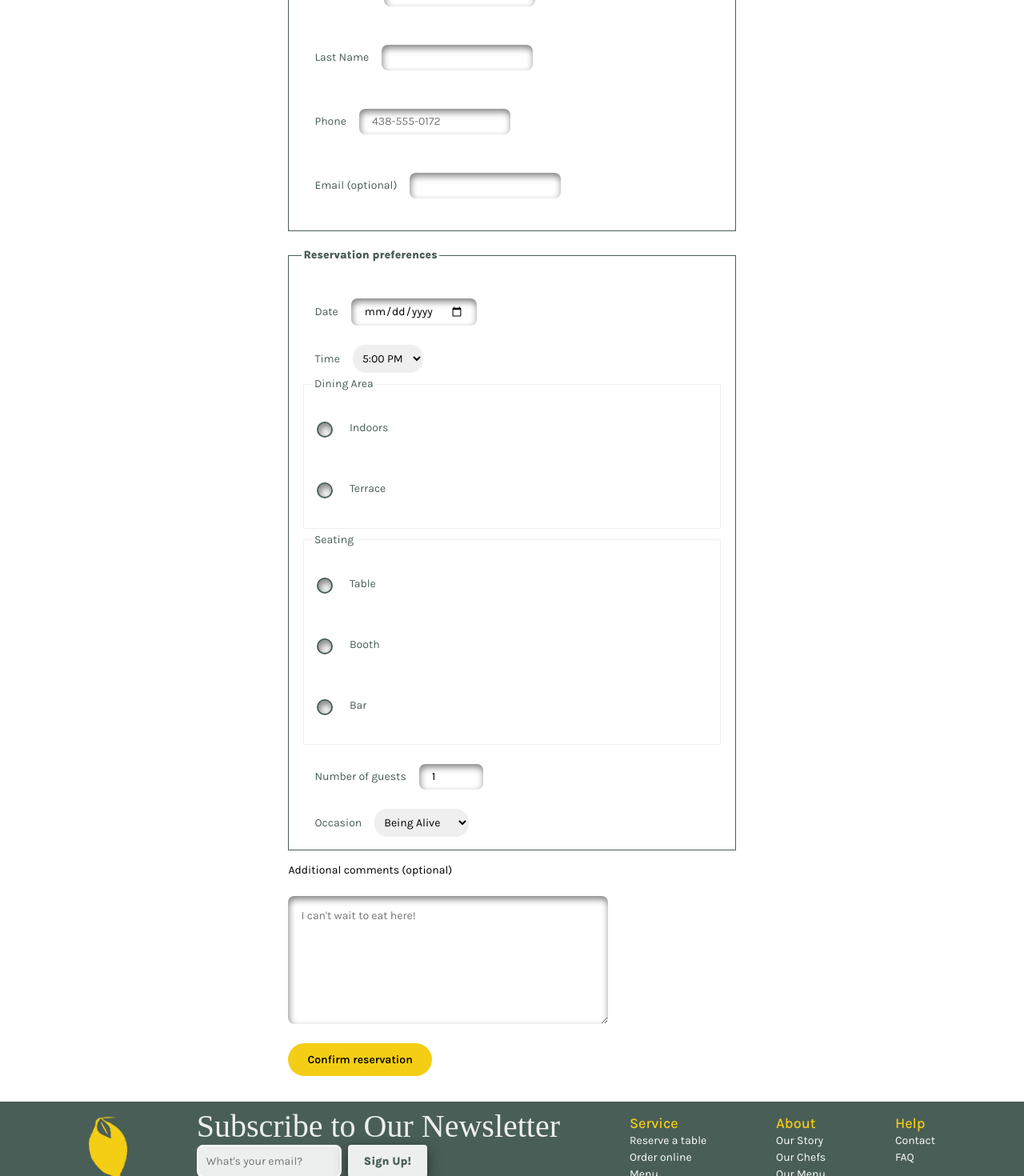
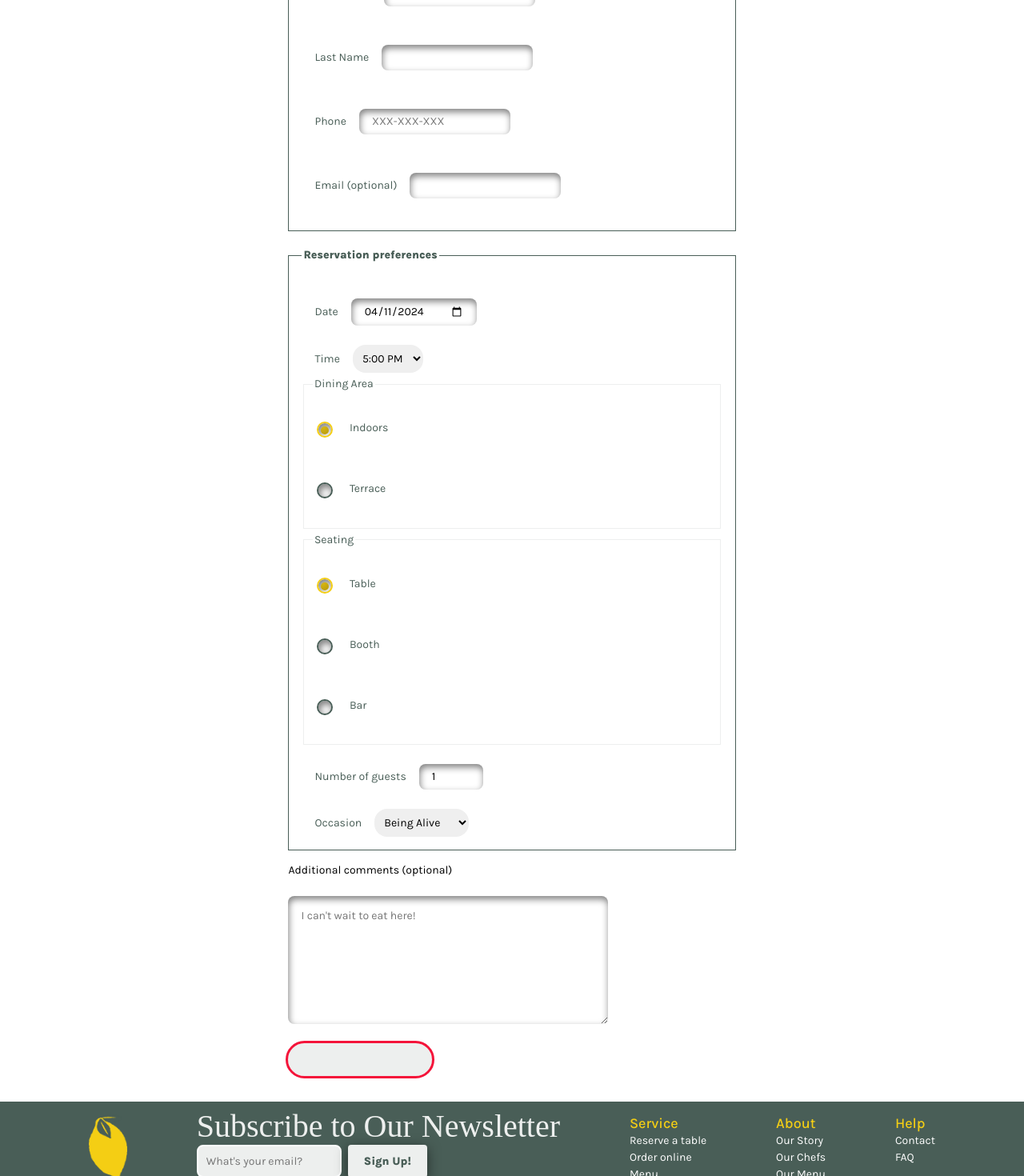
Before and after one commit to JBrocklyAnderson/reserve-a-table, a React (Create React App) app: page /reserve-a-table in a window 1280 px wide. Shown: the part 280-1750 px from the top of the page at 80% size. Built offline with nearby package versions, Linux system fonts and the light colour scheme; a web font is replaced by a local one.

Commit message:
Ensure the proper functioning of radio inputs, initialize today's value for the date box, add styling to the submit button's disabled pseudoclass.

```diff
--- a/src/App.css
+++ b/src/App.css
@@ -16,8 +16,10 @@ html {
   font-family: 'Gill Sans', 'Gill Sans MT', Calibri, 'Trebuchet MS', sans-serif;
 
   --lemon:#f4ce14;
+  --error: #f4143a;
   --olive:#495e57;
   --stone:#edefee;
+  --disabled: #9f9669;
 
   --markazi: 'Markazi Text', serif;
   --karla: 'Karla', sans-serif;
--- a/src/components/reservationForm/ReservationForm.jsx
+++ b/src/components/reservationForm/ReservationForm.jsx
@@ -1,43 +1,105 @@
-import React, { useState, useEffect } from 'react';
+import React, { useState, useEffect, useRef } from 'react';
 import styles from './ReservationForm.module.css';
 
 const ReservationForm = () => {
+    // Retrieve today's date
+    const today = new Date();
+    const year = today.getFullYear();
+    const month = (`0${today.getMonth() + 1}`).slice(-2); // Ensure a two-digit month numeral
+    const day = (`0${today.getDate()}`).slice(-2); // Ensure a two-digit day numeral
+    const currentDate = `${year}-${month}-${day}`; // Concatenate the variables to ensure today will always be represented as YYYY-MM-DD
+
+    // Track each of the inputs and their potential errors with state management
     const [formData, setFormData] = useState({
         firstName: '',
         lastName: '',
         phone: '',
         email: '',
-        date: '',
+        date: currentDate,
         time: '',
         diningArea: 'indoors',
-        seating: 'Table',
+        seating: 'table',
         guestCount: 1,
         occasion: 'beingAlive',
-        comment: ''
+        comment: '',
+        errors: {
+            firstName: '',
+            lastName: '',
+            phone: '',
+            email: '',
+            date: '',
+            time: '',
+            guestCount: '',
+            comment: ''
+        }
     });
 
+    // Track whether submission is disabled
+    const [submitDisabled, setSubmitDisabled] = useState(true); // Initially disabled
+
+    // Grab a reference to the input element for debouncing
+    const debounceTimeoutRef = useRef(null);
+
     const handleChange = (e) => {
-        const { name, value, type, checked } = e.target;
+        // Grab a destructured list of the input's properties
+        const { name, value } = e.target;
 
-        // Handle radio inputs according to their checked/unchecked state
-        if (type === 'radio') {
-            setFormData({
-                ...formData,
-                [name]: checked ? value : formData[name]
-            });
-        // Otherwise, update the value of each input
-        } else {
-            setFormData({
-                ...formData,
-                [name]: value
-            });
-        }
+        // Clear any existing debounce timeout to reset the debounce timer
+        clearTimeout(debounceTimeoutRef.current);
+
+        /* // Grab updated values from user input
+        const updatedValue = type === 'radio' ? (checked ? value : formData[name]) : value; */
+        // Trim white space from inputs
+        const trimmedValue = name !== 'comment' ? value.trim() : value;
+        // Update state with new values before validation to prevent error styling from appearing immediately
+        setFormData(prevFormData => ({
+            ...prevFormData,
+            [name]: trimmedValue
+        }));
+
+        // Set up a new debounce timeout with error validation logic
+        debounceTimeoutRef.current = setTimeout(() => {
+            let newErrors = {...formData.errors}; // Never change state directly
+            let isValid = true;
+
+            // Provide immediate validation logic
+            switch (name) {
+                case 'firstName':
+                    newErrors.firstName = value.length > 50 || value.length < 2 ? 'First name must be less than 50 characters.' : '';
+                    break
+                case 'lastName':
+                    newErrors.lastName = value.length > 50 || value.length < 2 ? 'Last name must be less than 50 characters.' : '';
+                    break;
+                case 'phone':
+                    newErrors.phone = /^\d{3}-\d{3}-\d{4}$/.test(value) ? '' : 'Invalid phone format. Please use XXX-XXX-XXXX.';
+                    break;
+                case 'email':
+                    newErrors.email = value === '' || /^[^\s@]+@[^\s@]+\.[^\s@]+$/.test(value) ? '' : 'Invalid email format.'; // Don't register an error if optional input is blank
+                    break;
+                case 'guestCount':
+                    newErrors.guestCount = value >= 1 && value <= 12 ? '' : 'Parties of 13 or more must make a reservation with our event coordinator. Please call 438-555-0172.';
+                    break;
+                case 'comment':
+                    newErrors.comment = value === '' || value.length <= 500 ? '' : "Comments must be less than 500 characters, but we'd love to hear from you in an email: guestinput@littlelemon.com."; // Don't register an error if optional input is blank
+            };
+
+            // Determine if any new error has emerged
+            isValid = !Object.values(newErrors).some(error => error !== '');
+
+            // Update state with new errors (if any)
+            setFormData(prevFormData => ({
+                ...prevFormData,
+                errors: newErrors
+            }));
+
+            // Enable or disable submit button based on error status
+            setSubmitDisabled(!isValid);
+        }, 1000); // 1000 millisecond delay
     };
 
     const handleSubmit = (e) => {
         e.preventDefault();
 
-        // Implement validation logic
         console.log(formData);
     };
 
@@ -62,31 +124,88 @@ const ReservationForm = () => {
     return (
         <div className={styles.layout}>
             <h1>Reservation details</h1>
-            <h2>Customize your reservation with the Little Lemon restaurant</h2>
+            <h2>Customize your reservation with the Little Lemon restaurant.</h2>
             <form className={styles.form} onSubmit={handleSubmit}>
                 <fieldset className={styles.contactInfo}>
                     <legend>Contact Information</legend>
                     <label htmlFor='firstName'>First Name</label>
-                    <input id='firstName' type='text' name='firstName' value={formData.firstName} onChange={handleChange} autoComplete='name' required />
+                    <input
+                        id='firstName'
+                        type='text'
+                        name='firstName'
+                        value={formData.firstName}
+                        max={50}
+                        onChange={handleChange}
+                        style={{ outline: formData.errors.firstName !== '' ? '3px solid var(--error)' : undefined }}
+                        autoComplete='name'
+                        required
+                    />
+                    {formData.errors.firstName && <div className={styles.errorMessage}>{formData.errors.firstName}</div>}
                     <br />
+
                     <label htmlFor='lastName'>Last Name</label>
-                    <input id='lastName' type='text' name='lastName' value={formData.lastName} onChange={handleChange} autoComplete='name' required />
+                    <input
+                        id='lastName'
+                        type='text'
+                        name='lastName'
+                        value={formData.lastName}
+                        max={50}
+                        onChange={handleChange}
+                        style={{ outline: formData.errors.lastName !== '' ? '3px solid var(--error)' : undefined }}
+                        autoComplete='name'
+                        required
+                    />
+                    {formData.errors.lastName && <div className={styles.errorMessage}>{formData.errors.lastName}</div>}
                     <br />
+
                     <label htmlFor='phone'>Phone</label>
-                    <input id='phone' type='tel' name='phone' placeholder='438-555-0172' value={formData.phone} onChange={handleChange} autoComplete='tel' required />
+                    <input
+                        id='phone'
+                        type='tel'
+                        name='phone'
+                        placeholder='XXX-XXX-XXX'
+                        value={formData.phone}
+                        onChange={handleChange}
+                        style={{ outline: formData.errors.phone !== '' ? '3px solid var(--error)' : undefined}}
+                        autoComplete='tel'
+                        required
+                    />
+                    {formData.errors.phone  && <div className={styles.errorMessage}>{formData.errors.phone}</div>}
                     <br />
+
                     <label htmlFor='email'>Email (optional)</label>
-                    <input id='email' type='text' name='email' value={formData.email} onChange={handleChange} autoComplete='email' />
+                    <input
+                        id='email'
+                        type='text'
+                        name='email'
+                        value={formData.email}
+                        onChange={handleChange}
+                        style={{ outline: formData.errors.email !== '' ? '3px solid var(--error)' : undefined}}
+                        autoComplete='email'
+                    />
+                    {formData.errors.email && <div className={styles.errorMessage}>{formData.errors.email}</div>}
                 </fieldset>
 
                 <fieldset className={styles.prefs}>
                     <legend>Reservation preferences</legend>
                     <label htmlFor='date'>Date</label>
-                    <input id='date' type='date' name='date' value={formData.date} onChange={handleChange} required />
+                    <input
+                        id='date'
+                        type='date'
+                        name='date'
+                        value={formData.date}
+                        onChange={handleChange}
+                        required
+                    />
                     <br />
 
                     <label htmlFor='timePicker'>Time</label>
-                        <select id='timePicker' name='time' onChange={handleChange} required>
+                        <select
+                            id='timePicker'
+                            name='time'
+                            onChange={handleChange}
+                            required
+                        >
                             {timeSlots.map((time, index) => (
                                 <option key={index} value={time}>
                                     {time}
@@ -97,12 +216,26 @@ const ReservationForm = () => {
                     <fieldset>
                         <legend>Dining Area</legend>
                         <div className={styles.flex}>
-                            <input id='indoors' type='radio' name='diningArea' value={formData.diningArea} onChange={handleChange} />
+                            <input
+                                id='indoors'
+                                type='radio'
+                                name='diningArea'
+                                value='indoors'
+                                onChange={handleChange}
+                                checked={formData.diningArea === 'indoors'}
+                            />
                             <label htmlFor='indoors'>Indoors</label>
                         </div>
 
                         <div className={styles.flex}>
-                            <input id='terrace' type='radio' name='diningArea' value={formData.diningArea} onChange={handleChange} />
+                            <input
+                                id='terrace'
+                                type='radio'
+                                name='diningArea'
+                                value='terrace'
+                                onChange={handleChange}
+                                checked={formData.diningArea === 'terrace'}
+                            />
                             <label htmlFor='terrace'>Terrace</label>
                         </div>
                     </fieldset>
@@ -110,26 +243,63 @@ const ReservationForm = () => {
                     <fieldset>
                         <legend>Seating</legend>
                         <div className={styles.flex}>
-                            <input id='table' type='radio' name='seating' value={formData.seating} onChange={handleChange} />
+                            <input
+                                id='table'
+                                type='radio'
+                                name='seating'
+                                value='table'
+                                onChange={handleChange}
+                                checked={formData.seating === 'table'}
+                            />
                             <label htmlFor='table'>Table</label>
                         </div>
 
                         <div className={styles.flex}>
-                            <input id='booth' type='radio' name='seating' value={formData.seating} onChange={handleChange} />
+                            <input
+                                id='booth'
+                                type='radio'
+                                name='seating'
+                                value='booth'
+                                onChange={handleChange}
+                                checked={formData.seating === 'booth'}
+                            />
                             <label htmlFor='booth'>Booth</label>
                         </div>
 
                         <div className={styles.flex}>
-                            <input id='bar' type='radio' name='seating' value={formData.seating} onChange={handleChange} />
+                            <input
+                                id='bar'
+                                type='radio'
+                                name='seating'
+                                value='bar'
+                                onChange={handleChange}
+                                checked={formData.seating === 'bar'}
+                            />
                             <label htmlFor='bar'>Bar</label>
                         </div>
                     </fieldset>
 
                     <label htmlFor='guestCount'>Number of guests</label>
-                    <input id='guestCount' type='number' name='guestCount' value={formData.guestCount} min={1} max={12} onChange={handleChange} required />
+                    <input
+                        id='guestCount'
+                        type='number'
+                        name='guestCount'
+                        value={formData.guestCount}
+                        min={1}
+                        max={12}
+                        onChange={handleChange}
+                        style={{ outline: formData.errors.guestCount !== '' ? '3px solid var(--error)' : undefined}}
+                        required
+                    />
+                    {formData.errors.guestCount && <div className={styles.errorMessage}>{formData.errors.guestCount}</div>}
                     <br />
+
                     <label htmlFor='occasion'>Occasion</label>
-                    <select id='occasion' name='occasion' onChange={handleChange}>
+                    <select
+                        id='occasion'
+                        name='occasion'
+                        onChange={handleChange}
+                    >
                         <option value='beingAlive'>Being Alive</option>
                         <option value='anniversary'>Anniversary</option>
                         <option value='birthday'>Birthday</option>
@@ -143,9 +313,24 @@ const ReservationForm = () => {
 
                 <div>
                     <label htmlFor='comment'>Additional comments (optional)</label>
-                    <textarea id='comment' name='comment' placeholder="I can't wait to eat here!" value={formData.comment} onChange={handleChange} autoComplete='off'/>
+                    <textarea
+                        id='comment'
+                        name='comment'
+                        placeholder="I can't wait to eat here!"
+                        value={formData.comment}
+                        onChange={handleChange}
+                        style={{ outline: formData.errors.comment !== '' ? '3px solid var(--error)' : undefined }}
+                        autoComplete='off'
+                    />
+                    {formData.errors.comment && <div className={styles.errorMessage}>{formData.errors.comment}</div>}
 
-                    <button type='submit' className={styles.confirmBtn}>Confirm reservation</button>
+                    <button
+                        type='submit'
+                        disabled={submitDisabled}
+                        className={styles.confirmBtn}
+                    >
+                        Confirm reservation
+                    </button>
                 </div>
             </form>
         </div>
--- a/src/components/reservationForm/ReservationForm.module.css
+++ b/src/components/reservationForm/ReservationForm.module.css
@@ -144,11 +144,28 @@
     padding: 0.75rem 1.5rem;
     font-weight: 600;
     color: black;
-    transition: box-shadow 0.2s ease;
+    transition:
+        box-shadow 0.3s ease,
+        background-color 0.3s ease,
+        color 0.3s ease,
+        outline 0.3s ease;
 }
 
 .confirmBtn:hover {
     box-shadow: 0 2px 8px rgba(0,0,0,0.5);
+}
+
+.confirmBtn:disabled {
+    background-color: var(--stone);
+    color: transparent;
+    box-shadow: none;
+    cursor: not-allowed;
+    outline: 3px solid var(--error);
+}
+
+.errorMessage {
+    color: var(--error);
+    margin-left: 1rem;
 }
 
 @media screen and (min-width: 513px) {
```
